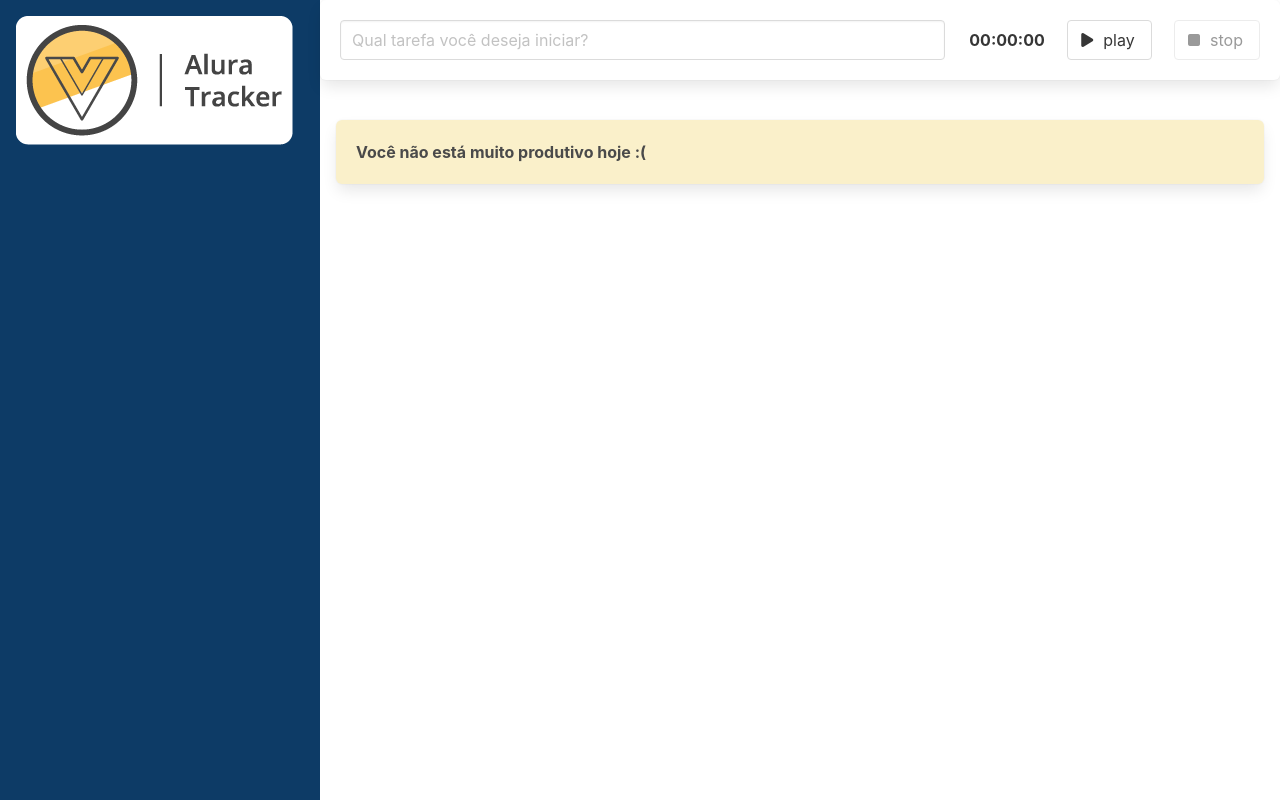
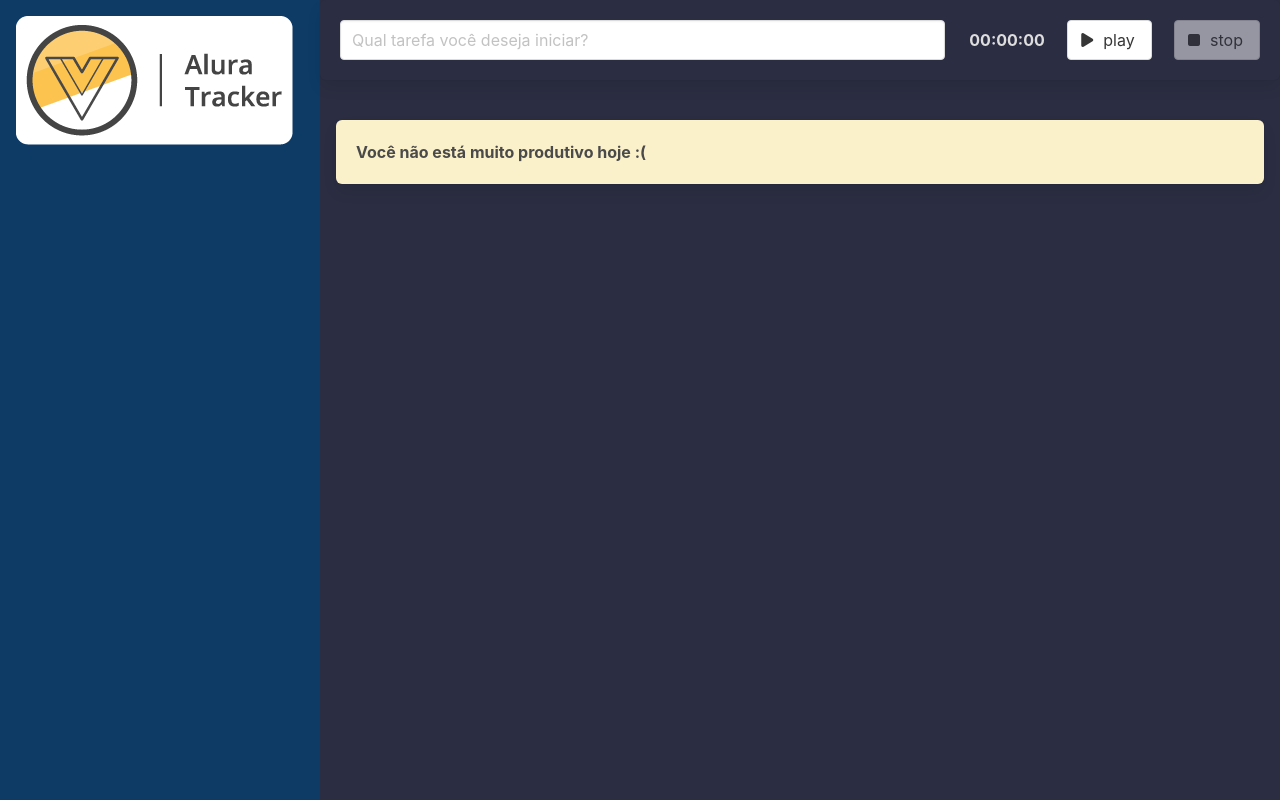
Before and after one commit to thaisquesada/alura-tracker, a Vue app in the folder alura-tracker/: page / in a window 1280 px wide. Built offline with nearby package versions, Linux system fonts and the light colour scheme.

Commit message:
preparando o modo escuro 🐱‍💻

```diff
--- a/alura-tracker/src/App.vue
+++ b/alura-tracker/src/App.vue
@@ -1,9 +1,9 @@
 <template>
-  <main class="columns is-gapless is-multiline">
+  <main class="columns is-gapless is-multiline modo-escuro">
     <div class="column is-one-quarter">
       <BarraLateral />
     </div>
-    <div class="column is-three-quarter">
+    <div class="column is-three-quarter conteudo">
       <Formulario @aoSalvarTarefa="salvarTarefa" />
       <div class="lista" >
         <Tarefa v-for="(tarefa, index) in tarefas" :key="index" :tarefa="tarefa" />
@@ -53,4 +53,18 @@ export default defineComponent({
 .lista {
   padding: 1rem;
 }
+
+main {
+  --bg-primario: #fff;
+  --texto-primario: #000;
+}
+
+main.modo-escuro {
+  --bg-primario: #2b2d42;
+  --texto-primario: #ddd
+}
+
+.conteudo {
+  background-color: var(--bg-primario);
+}
 </style>
--- a/alura-tracker/src/components/Cronometro.vue
+++ b/alura-tracker/src/components/Cronometro.vue
@@ -1,6 +1,6 @@
 <template>
   <section>
-    <strong>{{ tempoDecorrido }}</strong>
+    <strong class="display">{{ tempoDecorrido }}</strong>
   </section>
 </template>
 
@@ -22,3 +22,9 @@ export default defineComponent({
     },
 })
 </script>
+
+<style scoped>
+.display {
+    color: var(--texto-primario)
+}
+</style>
--- a/alura-tracker/src/components/Formulario.vue
+++ b/alura-tracker/src/components/Formulario.vue
@@ -1,5 +1,5 @@
 <template>
-  <div class="box">
+  <div class="box formulario">
     <div class="columns">
       <div
         class="column is-8"
@@ -46,3 +46,10 @@ export default defineComponent({
   }
 });
 </script>
+
+<style>
+.formulario {
+  color: var(--texto-primario);
+  background-color: var(--bg-primario);
+}
+</style>
```
